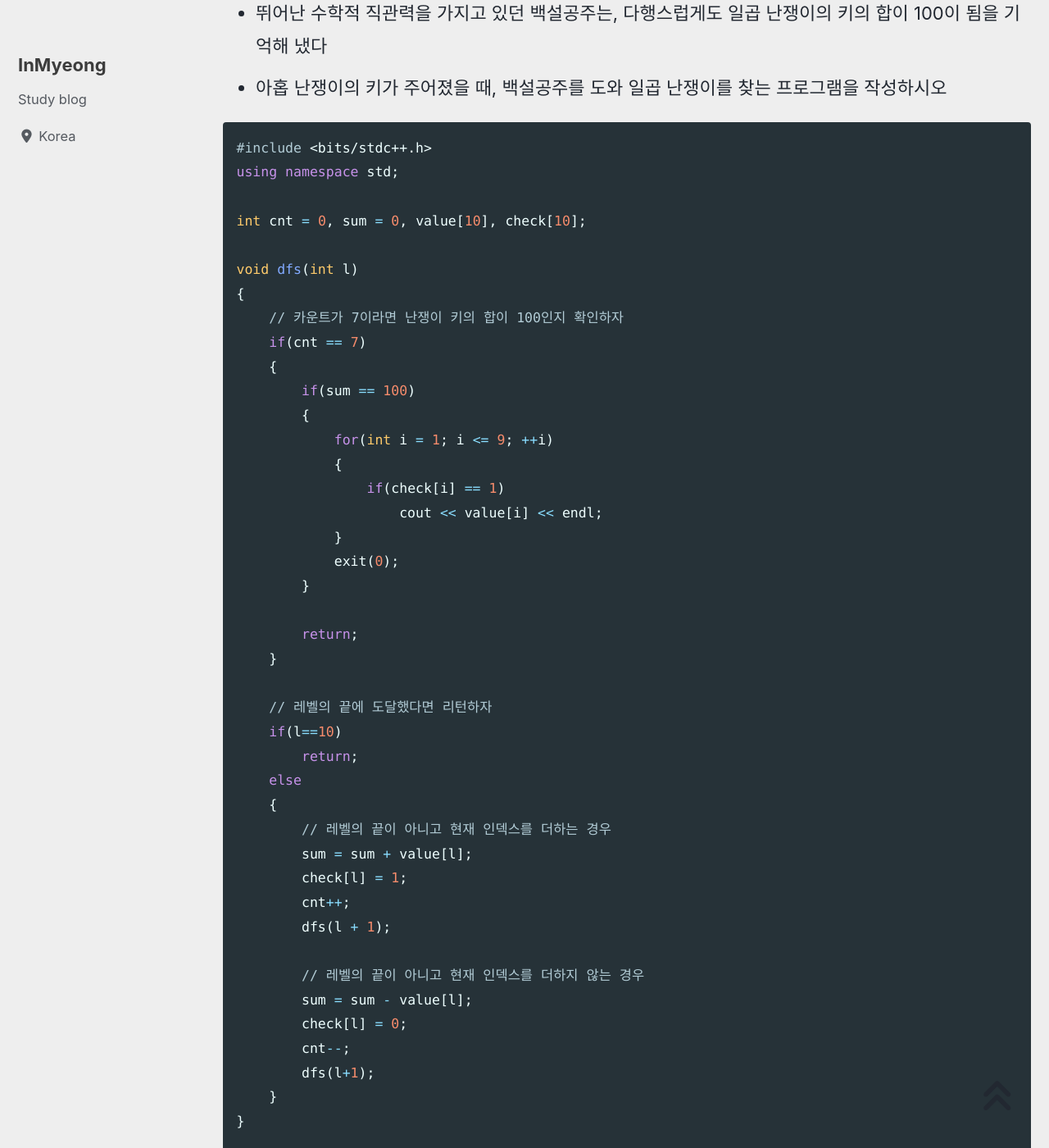
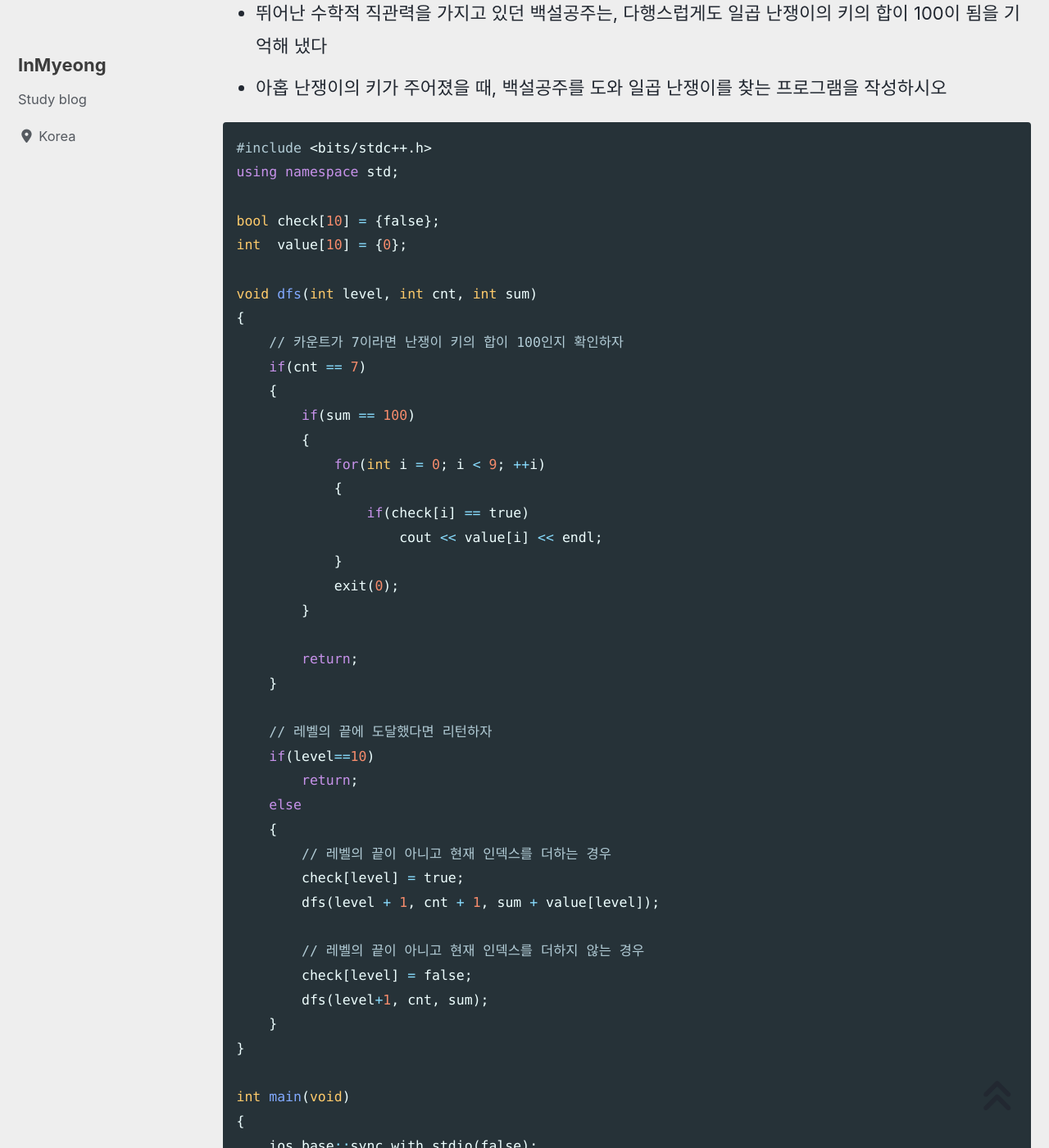
Before and after one commit to devMyeong/devMyeong.github.io, a Jekyll site: the page built from _posts/codingTest/2022-09-25-백준.md, in a window 1280 px wide and 1400 px high, scrolled down 5953 px. Shown: the whole window at 82% size. Built offline with Jekyll 4.4.1, drawn with Linux system fonts in a browser that asks for light colours; cached includes are drawn as plain includes; nearby versions of some CDN libraries; some web fonts are replaced; comment, search, counter and statistics services are not loaded.

Commit message:
Chore : 백준 코드 업데이트

```diff
--- a/_posts/codingTest/2022-09-25-백준.md
+++ b/_posts/codingTest/2022-09-25-백준.md
@@ -180,18 +180,19 @@ int main()
 #include <bits/stdc++.h>
 using namespace std;
 
-int cnt = 0, sum = 0, value[10], check[10];
+bool check[10] = {false};
+int  value[10] = {0};
 
-void dfs(int l)
+void dfs(int level, int cnt, int sum)
 {
     // 카운트가 7이라면 난쟁이 키의 합이 100인지 확인하자
     if(cnt == 7)
     {
         if(sum == 100)
         {
-            for(int i = 1; i <= 9; ++i)
+            for(int i = 0; i < 9; ++i)
             {
-                if(check[i] == 1)
+                if(check[i] == true)
                     cout << value[i] << endl;
             }
             exit(0);
@@ -201,21 +202,17 @@ void dfs(int l)
     }
 
     // 레벨의 끝에 도달했다면 리턴하자
-    if(l==10)
+    if(level==10)
         return;
     else
     {
         // 레벨의 끝이 아니고 현재 인덱스를 더하는 경우
-        sum = sum + value[l];
-        check[l] = 1;
-        cnt++;
-        dfs(l + 1);
+        check[level] = true;
+        dfs(level + 1, cnt + 1, sum + value[level]);
 
         // 레벨의 끝이 아니고 현재 인덱스를 더하지 않는 경우
-        sum = sum - value[l];
-        check[l] = 0;
-        cnt--;
-        dfs(l+1);
+        check[level] = false;
+        dfs(level+1, cnt, sum);
     }
 }
 
@@ -225,12 +222,12 @@ int main(void)
     cout.tie(NULL);
     cin.tie(NULL);
 
-    for (int i = 1;i <= 9;i++)
+    for (int i = 0; i < 9;i++)
         cin >> value[i];
 
-    sort(value + 1, value + 10);
+    sort(value + 0, value + 9);
 
-    dfs(1);
+    dfs(0, 0, 0);
 
     return 0;
 }
```
